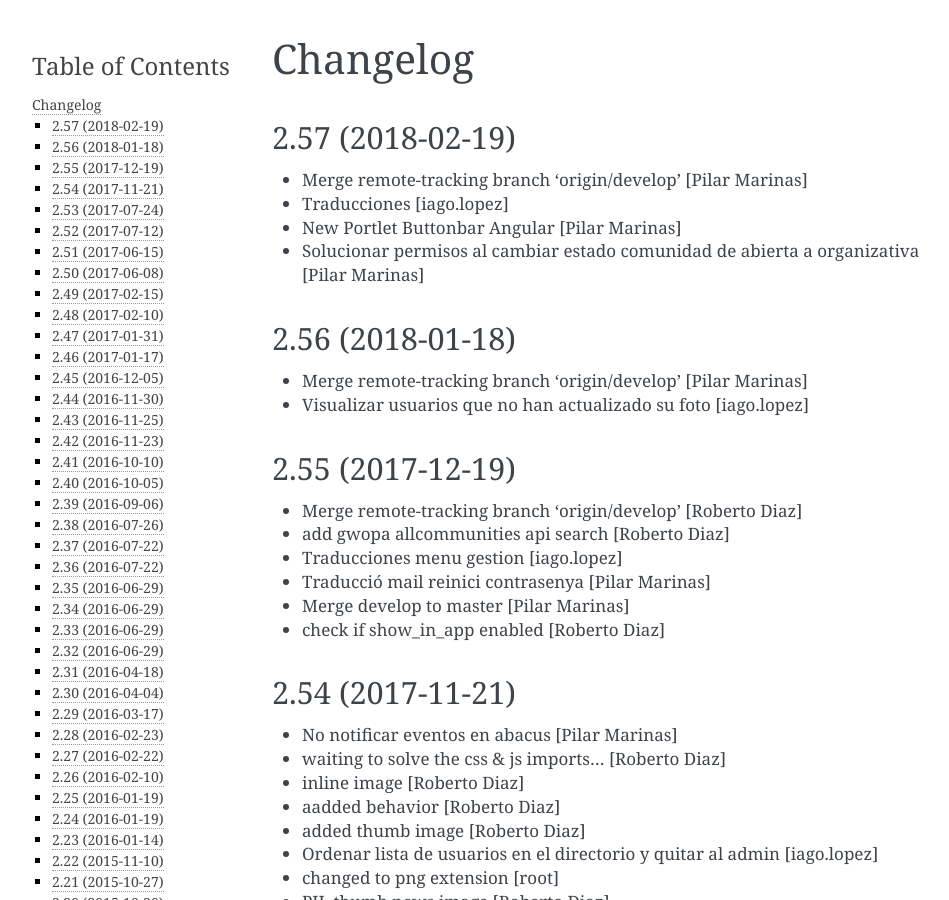
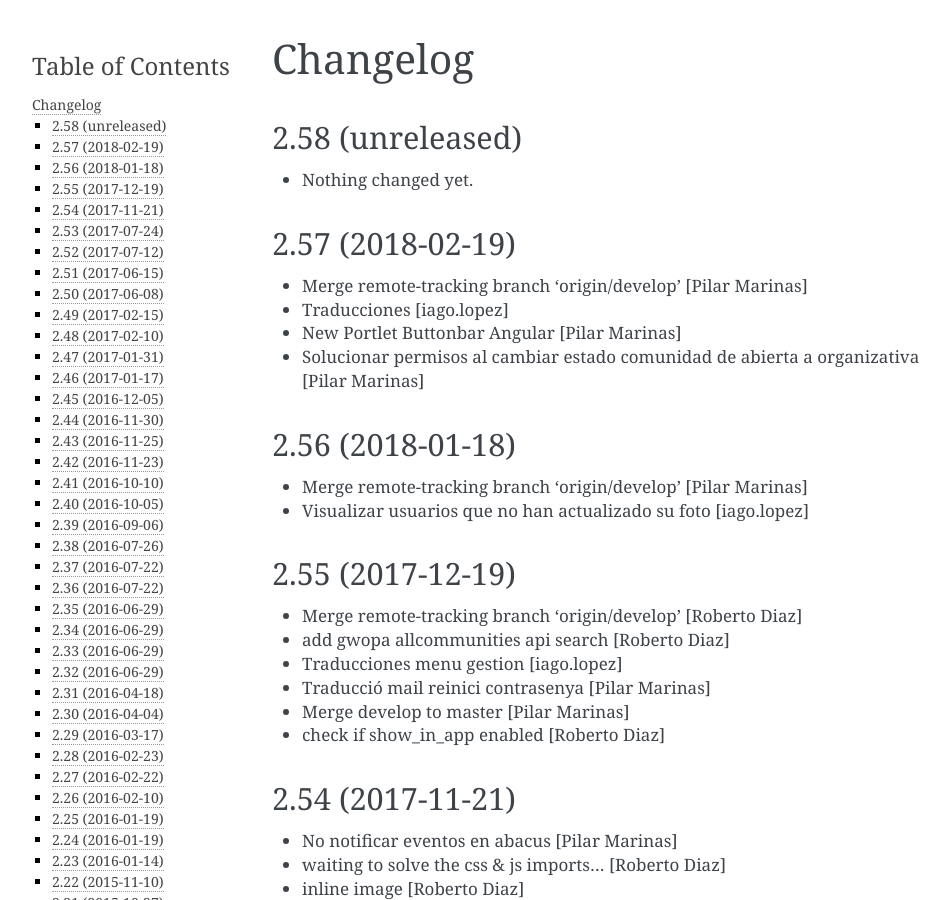
Before and after one commit to UPCnet/ulearn.core, a Sphinx documentation site: the page built from docs/HISTORY.rst, in a window 1280 px wide and 900 px high. Shown: the whole window, without its empty margins (148-1097 px from the left). Built offline with Sphinx 7.4.7, drawn with Linux system fonts in a browser that asks for light colours; pages that are not in the unit, such as notebooks, are missing from menus.

Commit message:
Back to development: 2.58

```diff
--- a/docs/HISTORY.rst
+++ b/docs/HISTORY.rst
@@ -1,5 +1,11 @@
 Changelog
 =========
+
+2.58 (unreleased)
+-----------------
+
+- Nothing changed yet.
+
 
 2.57 (2018-02-19)
 -----------------
--- a/setup.py
+++ b/setup.py
@@ -1,7 +1,7 @@
 from setuptools import setup, find_packages
 import os
 
-version = '2.57'
+version = '2.58.dev0'
 
 README = open('README.rst').read()
 HISTORY = open(os.path.join('docs', 'HISTORY.rst')).read()
```
